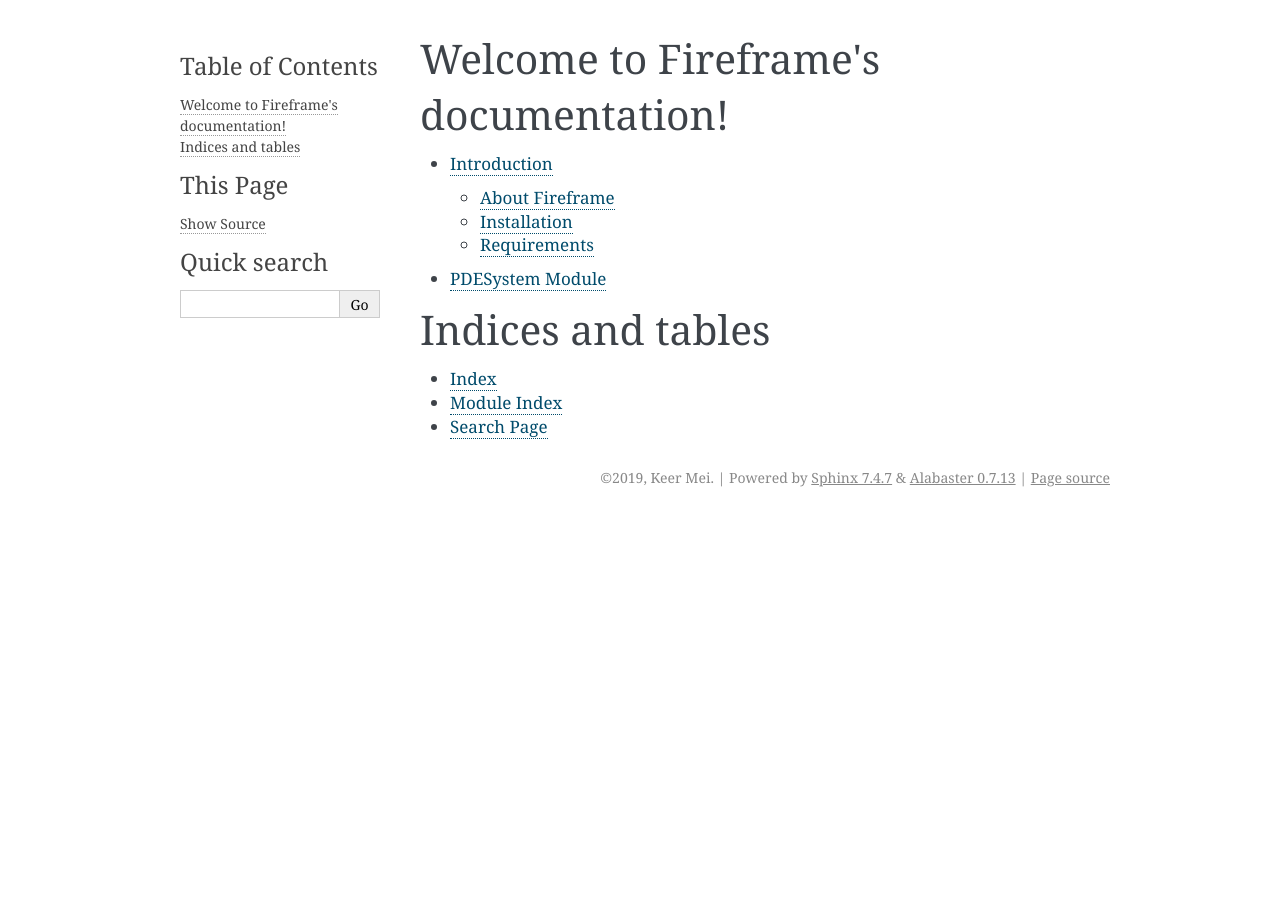
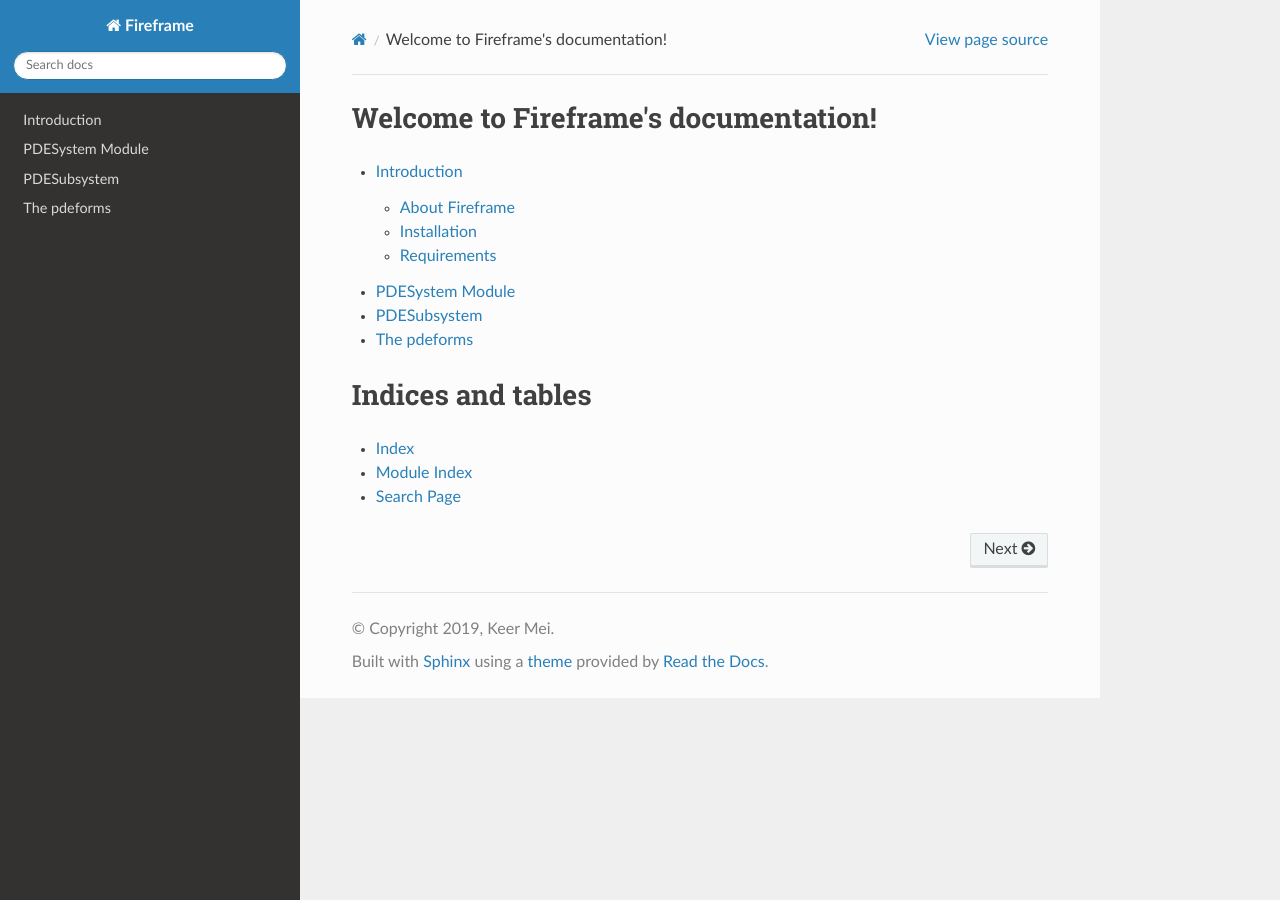
Before and after one commit to msc-acse/acse-9-independent-research-project-kmei92, a Sphinx documentation site: the page built from docs/source/index.rst, in a window 1280 px wide. Built offline with Sphinx 7.4.7 and the Read the Docs theme 2.0.0, drawn with Linux system fonts in a browser that asks for light colours.

Commit message:
fixed tricky tests importing. updated pdeforms. added new image

```diff
--- a/docs/source/conf.py
+++ b/docs/source/conf.py
@@ -12,9 +12,10 @@
 # add these directories to sys.path here. If the directory is relative to the
 # documentation root, use os.path.abspath to make it absolute, like shown here.
 #
-# import os
-# import sys
-# sys.path.insert(0, os.path.abspath('.'))
+import os
+import sys
+import sphinx_rtd_theme
+sys.path.append('..')
 
 
 # -- Project information -----------------------------------------------------
@@ -49,7 +50,7 @@
 ]
 
 # Add any paths that contain templates here, relative to this directory.
-templates_path = ['ntemplates']
+templates_path = ['_templates']
 
 # The suffix(es) of source filenames.
 # You can specify multiple suffix as a list of string:
@@ -81,7 +82,7 @@
 # The theme to use for HTML and HTML Help pages.  See the documentation for
 # a list of builtin themes.
 #
-html_theme = 'alabaster'
+html_theme = 'sphinx_rtd_theme'
 
 # Theme options are theme-specific and customize the look and feel of a theme
 # further.  For a list of options available for each theme, see the
--- a/docs/source/index.rst
+++ b/docs/source/index.rst
@@ -11,6 +11,8 @@
 
    introduction
    pdesystem
+   pdesubsystem
+   pdeforms
 
 
 Indices and tables
```
Also changed, not shown: docs/source/pdeforms.rst (added, +8 -0 lines), docs/source/pdesubsystem.rst (added, +9 -0 lines), imgs/gibraltar_flow.png (added), 3 other files.
